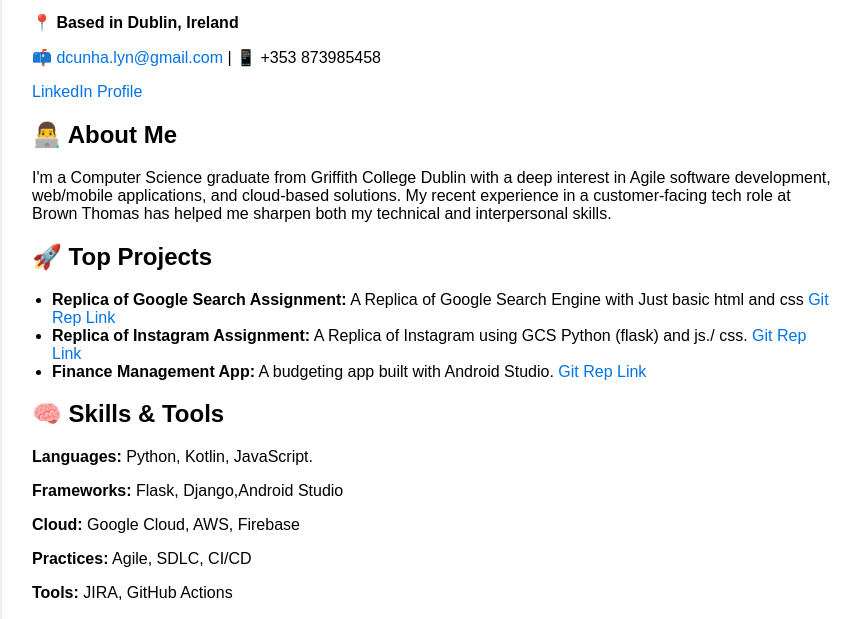
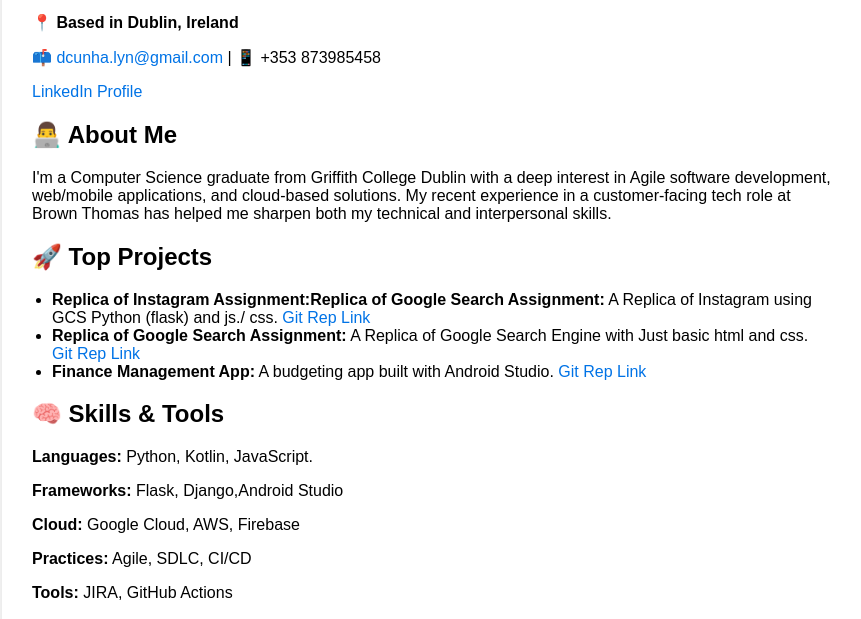
Before and after one commit to Lynndc004/Portfolio, a plain HTML site: page index.html in a window 1280 px wide. Shown: the part 162-781 px from the top of the page, without its empty margins (208-1069 px from the left). Drawn offline with Linux system fonts and the light colour scheme.

Commit message:
Update index.html

```diff
--- a/index.html
+++ b/index.html
@@ -19,9 +19,9 @@
 
         <h2>🚀 Top Projects</h2>
         <ul>
-            <li><strong>Replica of Google Search Assignment:</strong> A Replica of Google Search Engine with Just basic html and css
+            <li><strong>Replica of Instagram Assignment:Replica of Google Search Assignment:</strong> A Replica of Instagram using GCS Python (flask) and js./ css.
                 <a href = "https://github.com/Lynndc004/griffith-assignment3">Git Rep Link </a> </li>
-            <li><strong>Replica of Instagram Assignment:</strong> A Replica of Instagram using GCS Python (flask) and js./ css.
+            <li><strong>Replica of Google Search Assignment:</strong> A Replica of Google Search Engine with Just basic html and css.
                 <a href = "https://github.com/me50/Lynndc004">Git Rep Link </a> </li>
             <li><strong>Finance Management App:</strong> A budgeting app built with Android Studio.
                 <a href = "https://github.com/Lynndc004/Finance-Management-Application">Git Rep Link </a> </li>
```
